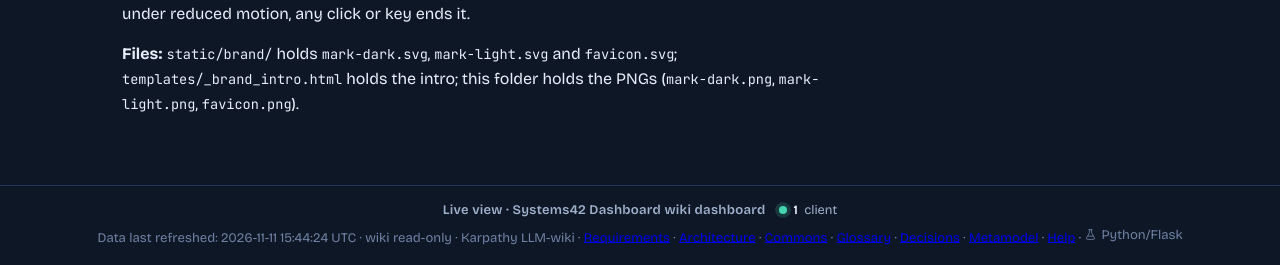
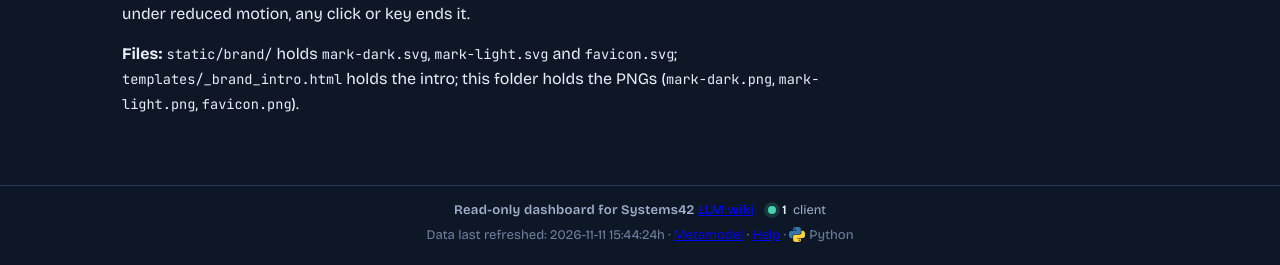
Before and after one commit to systems42-org/systems42-dashboard, a Flask app: page /about in a window 1280 px wide. Shown: the part 679-944 px from the top of the page. After the commit the page ends 921 px from the top, so only its background shows below. Run offline with Flask 3, Linux system fonts and the light colour scheme; some libraries are stand-ins or nearby versions.

Commit message:
dashboard: header leads to content, footer holds formalities
The header nav is now Requirements, Architecture, Glossary, Decisions and
Issues. The footer drops its content links and reads "Read-only dashboard
for Systems42 LLM wiki", linked to a new help section. The refresh time
loses its time zone, a Python logo replaces "Python/Flask", and the footer
dot stops and turns grey when the connection is lost.

The capture workflow now lets a requirement name a technology where
requirements and architecture overlap.

Co-Authored-By: Claude Fable 5.2 <noreply@anthropic.com>

```diff
--- a/_system/apps/dashboard/app.py
+++ b/_system/apps/dashboard/app.py
@@ -157,7 +157,7 @@ def inject_refresh_time():
             tz = None
     now = datetime.now(tz) if tz else datetime.now().astimezone()   # host's local zone
     # ISO-ish and locale-free: "06.09.2026" reads as 9 June to half the room.
-    return {"refreshed_at": now.strftime("%Y-%m-%d %H:%M:%S %Z").strip()}
+    return {"refreshed_at": now.strftime("%Y-%m-%d %H:%M:%Sh")}
 
 # Root of the wiki layer. In Docker this is a read-only bind mount at /wiki;
 # for local runs it falls back to the repo's wiki/ folder (4 levels up from
@@ -257,22 +257,32 @@ def inject_area():
     return {"current_area": area}
 
 
-# Nav entries tagged with the section each one opens, so a hidden section
-# leaves the nav (spec section 4). Order is the nav order.
-_NAV_ENTRIES = [("R1", "/goals", "Goals"), ("C4", "/stakeholders", "Stakeholders"),
-                ("R3", "/req42/functional-requirements", "Functional Reqs"), ("C1", "/req42/quality", "Quality"),
+# Nav entries tagged with the area or section each one opens, so a hidden one
+# leaves the nav. Order is the nav order. The header carries content only:
+# the two peaks, then the three Commons sections a reader looks up by name.
+_NAV_ENTRIES = [("requirements", "/req42", "Requirements"), ("architecture", "/arc42", "Architecture"),
+                ("C5", "/glossary", "Glossary"), ("C7", "/decisions", "Decisions"),
                 ("C6", "/issues", "Issues")]
+
+
+def _nav_current(key: str, href: str, path: str, area: dict | None) -> bool:
+    """An area entry is current on every page of that area, except on the
+    pages of a section that has its own entry. A section entry is current on
+    its own routes."""
+    if key in catalog.AREA_BY_KEY:
+        own = any(path.startswith(h) for k, h, _ in _NAV_ENTRIES if k not in catalog.AREA_BY_KEY)
+        return bool(area and area["key"] == key and not own)
+    return path.startswith(href)
 
 
 @app.context_processor
 def inject_nav():
-    """`nav_items` (hidden sections dropped) and `footer_areas` (hidden areas
-    dropped) for base.html."""
+    """`nav_items` for base.html: (href, label, current), hidden entries dropped."""
     if not has_request_context():
-        return {"nav_items": [(h, l) for _, h, l in _NAV_ENTRIES],
-                "footer_areas": [(a["href"], a["label"]) for a in catalog.AREAS]}
-    return {"nav_items": [(h, l) for sid, h, l in _NAV_ENTRIES if not is_hidden(sid)],
-            "footer_areas": [(a["href"], a["label"]) for a in visible_areas()]}
+        return {"nav_items": [(h, l, False) for _, h, l in _NAV_ENTRIES]}
+    area = catalog.area_for_path(request.path)
+    return {"nav_items": [(h, l, _nav_current(k, h, request.path, area))
+                          for k, h, l in _NAV_ENTRIES if not is_hidden(k)]}
 
 
 def static_url(filename: str) -> str:
--- a/_system/apps/dashboard/static/style.css
+++ b/_system/apps/dashboard/static/style.css
@@ -747,10 +747,9 @@ pre.mermaid:not([data-processed]) { color: transparent; min-height: 2rem; }
 .foot-title { color: var(--ink-soft); font-weight: 600; letter-spacing: .02em; }
 .foot-sub { margin-top: .25rem; }
 
-/* small "built with" credit — a bare flask glyph, not a stand-in for either
-   project's actual mark, so it needs no upkeep if either wordmark changes */
-.stack-badge { display: inline-flex; align-items: center; gap: .25rem; }
-.stack-icon { color: var(--ink-dim); vertical-align: -2px; }
+/* small "built with" credit: the two-colour Python mark (static/python-logo.svg) */
+.stack-badge { display: inline-flex; align-items: center; gap: .3rem; vertical-align: bottom; }
+.stack-icon { width: .95rem; height: .95rem; }
 
 /* "N connected" badge — a pulsing dot reads as "live" at a glance from the
    back of the room, without competing with the theme toggle for attention. */
@@ -766,6 +765,8 @@ pre.mermaid:not([data-processed]) { color: transparent; min-height: 2rem; }
   background: var(--accent-2); box-shadow: 0 0 0 rgba(70,211,176,.5);
   animation: presence-pulse 2s ease-out infinite; }
 .presence-count { color: var(--ink); font-weight: 600; }
+/* Connection lost: the dot stops moving and loses its colour. */
+html.etsu-disconnected .presence-dot { animation: none; background: var(--ink-dim); box-shadow: none; }
 @keyframes presence-pulse {
   0%   { box-shadow: 0 0 0 0 rgba(70,211,176,.45); }
   70%  { box-shadow: 0 0 0 .4rem rgba(70,211,176,0); }
--- a/_system/apps/dashboard/templates/base.html
+++ b/_system/apps/dashboard/templates/base.html
@@ -25,8 +25,8 @@
   {# One persistent topbar on every page: brand (omitted on the home page,
      where the hero already carries mark and name — showing both stacked was
      a duplicate), a short nav, search, and this tab's own nickname. The nav
-     holds the five sections a workshop keeps returning to (DR-032); the
-     rest of req42's reading order is one click away on the home tiles. Breadcrumbs moved into <main>
+     is content only: the two peaks plus Glossary, Decisions and Issues; the
+     other sections are one click away on the area pages. Breadcrumbs moved into <main>
      (same capture-the-block pattern, one level down) so the nav keeps the top
      row to itself; index.html defines no crumbs block, so the row is absent
      on the home page. #}
@@ -35,8 +35,8 @@
     <a class="brand" href="/"><img class="brand-mark mark-on-dark" src="{{ static_url('brand/mark-dark.svg') }}" alt=""><img class="brand-mark mark-on-light" src="{{ static_url('brand/mark-light.svg') }}" alt=""> {{ system_name }}</a>
     {% endif %}
     <nav class="mainnav" aria-label="Main">
-      {% for href, label in nav_items %}
-      <a href="{{ href }}"{% if request.path.startswith(href) %} aria-current="page"{% endif %}>{{ label }}</a>
+      {% for href, label, current in nav_items %}
+      <a href="{{ href }}"{% if current %} aria-current="page"{% endif %}>{{ label }}</a>
       {% endfor %}
     </nav>
     <form class="nav-search" action="/search" method="get" role="search">
@@ -84,25 +84,21 @@
   <script src="{{ static_url('table-sort.js') }}" defer></script>
   <footer class="foot">
     <div class="foot-line">
-      <span class="foot-title">Live view · {{ system_name }} wiki dashboard</span>
+      <span class="foot-title">Read-only dashboard for Systems42 <a href="/help#llm-wiki">LLM wiki</a></span>
       <span class="presence" id="presence" hidden>
         <span class="presence-dot" aria-hidden="true"></span>
         <span class="presence-count" id="presence-count">0</span>
         <span class="presence-unit" id="presence-unit">clients</span>
       </span>
     </div>
+    {# Formalities only: state of this view, the method behind it, the stack.
+       Content links live in the header and are not repeated here. #}
     <div class="foot-sub">
-      Data last refreshed: {{ refreshed_at }} · wiki read-only · Karpathy LLM-wiki ·
-      {% for href, label in footer_areas %}<a href="{{ href }}">{{ label }}</a> · {% endfor %}<a href="/glossary">Glossary</a> · <a href="/decisions">Decisions</a> · <a href="/metamodel">Metamodel</a> · <a href="/help">Help</a> ·
+      Data last refreshed: {{ refreshed_at }} ·
+      <a href="/metamodel">Metamodel</a> · <a href="/help">Help</a> ·
       <span class="stack-badge" title="Built with Python + Flask">
-        <svg class="stack-icon" viewBox="0 0 24 24" width="13" height="13" fill="none"
-             stroke="currentColor" stroke-width="1.6" stroke-linecap="round"
-             stroke-linejoin="round" aria-hidden="true">
-          <path d="M9 3h6"/>
-          <path d="M10 3v5.6L4.9 18.1A2 2 0 0 0 6.7 21h10.6a2 2 0 0 0 1.8-2.9L14 8.6V3"/>
-          <path d="M7.6 15h8.8"/>
-        </svg>
-        Python/Flask
+        <img class="stack-icon" src="{{ static_url('python-logo.svg') }}" width="14" height="14" alt="" title="Built with Python + Flask">
+        Python
       </span>
     </div>
   </footer>
@@ -150,6 +146,10 @@
       bar.className = "session-ended";
       bar.textContent = "Session ended by the facilitator — this page is no longer live.";
       document.body.appendChild(bar);
+      // The footer dot stops pulsing (CSS, on .etsu-disconnected) and the
+      // count gives way to the word, so the footer does not claim clients.
+      if (presenceCountEl) { presenceCountEl.textContent = ""; }
+      if (presenceUnitEl) { presenceUnitEl.textContent = "offline"; }
       intervalIds.forEach(function (id) { clearInterval(id); });
     }
     function markFailure() {
```
Also changed, not shown: _system/apps/dashboard/help.md (+17 -2 lines), _system/apps/dashboard/tests/test_copy.py (+1 -1 lines), _system/apps/dashboard/tests/test_dashboard_config.py (+1 -1 lines), _system/apps/dashboard/tests/test_home_layout.py (+1 -1 lines), _system/apps/dashboard/tests/test_join.py (+1 -3 lines), _system/apps/dashboard/tests/test_menu.py (+9 -4 lines), _system/workflows/capture.md (+4 -1 lines), CHANGELOG.md, _system/apps/dashboard/README.md, _system/apps/dashboard/static/python-logo.svg (added).
